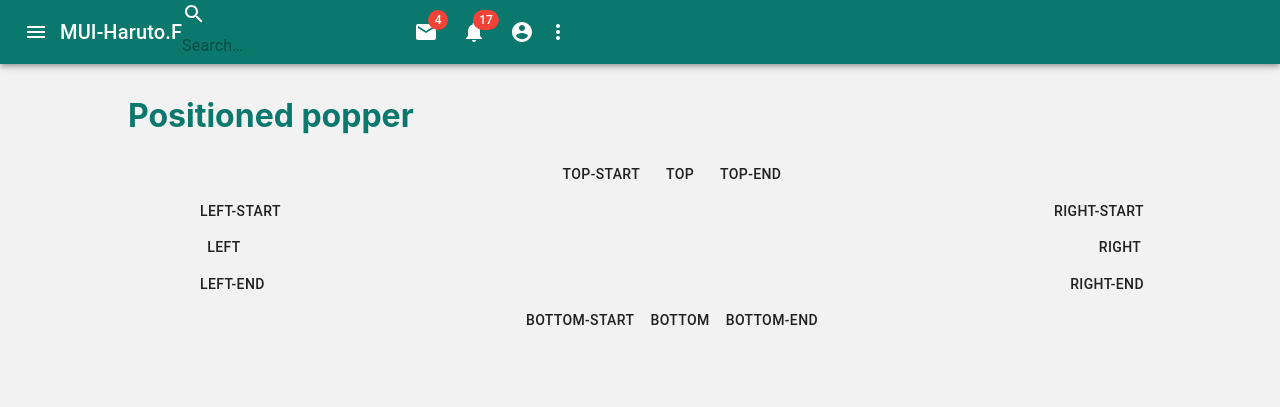
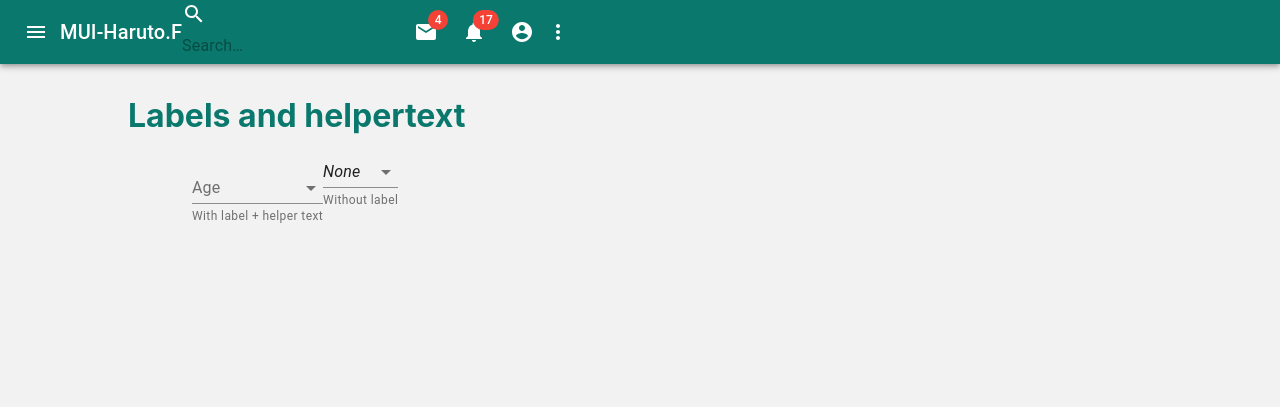
Before and after one commit to fujiiharuto/project1, a React (Create React App) app: page / in a window 1280 px wide. Shown: the top 407 px of the page. Built offline with nearby package versions, Linux system fonts and the light colour scheme.

Commit message:
project1

```diff
--- a/src/App.js
+++ b/src/App.js
@@ -22,6 +22,7 @@
 import NestedModal from './components/Nestedmodal';
 import Wovenimagelist from './components/Wovenimagelist';
 import Positionedpopper from './components/Positionedpopper';
+import Labelsandhelpertext from './components/Labelsandhelpertext';
 import HomeRoundedIcon from '@material-ui/icons/HomeRounded';
 
 function App() {
@@ -31,6 +32,13 @@
         <Header />
       </Grid>
       <Grid className={"weigth"}>
+        <Grid item>
+            <h1 className={"title"}>Labels and helpertext</h1>
+            <Grid className={"left-margin-m"}>
+              <Labelsandhelpertext  />
+            </Grid>
+            <p className={"p-margin-m"}></p>
+        </Grid>
         <Grid item>
             <h1 className={"title"}>Positioned popper</h1>
             <Grid className={"left-margin-m"}>
--- /dev/null
+++ b/src/components/Labelsandhelpertext.js
@@ -0,0 +1,53 @@
+import React from 'react';
+import InputLabel from '@material-ui/core/InputLabel';
+import MenuItem from '@material-ui/core/MenuItem';
+import FormHelperText from '@material-ui/core/FormHelperText';
+import FormControl from '@material-ui/core/FormControl';
+import Select from '@material-ui/core/Select';
+
+export default function SelectLabels() {
+  const [age, setAge] = React.useState('');
+
+  const handleChange = (event) => {
+    setAge(event.target.value);
+  };
+
+  return (
+    <div>
+      <FormControl sx={{ m: 1, minWidth: 120 }}>
+        <InputLabel id="demo-simple-select-helper-label">Age</InputLabel>
+        <Select
+          labelId="demo-simple-select-helper-label"
+          id="demo-simple-select-helper"
+          value={age}
+          label="Age"
+          onChange={handleChange}
+        >
+          <MenuItem value="">
+            <em>None</em>
+          </MenuItem>
+          <MenuItem value={10}>Ten</MenuItem>
+          <MenuItem value={20}>Twenty</MenuItem>
+          <MenuItem value={30}>Thirty</MenuItem>
+        </Select>
+        <FormHelperText>With label + helper text</FormHelperText>
+      </FormControl>
+      <FormControl sx={{ m: 1, minWidth: 120 }}>
+        <Select
+          value={age}
+          onChange={handleChange}
+          displayEmpty
+          inputProps={{ 'aria-label': 'Without label' }}
+        >
+          <MenuItem value="">
+            <em>None</em>
+          </MenuItem>
+          <MenuItem value={10}>Ten</MenuItem>
+          <MenuItem value={20}>Twenty</MenuItem>
+          <MenuItem value={30}>Thirty</MenuItem>
+        </Select>
+        <FormHelperText>Without label</FormHelperText>
+      </FormControl>
+    </div>
+  );
+}
```
